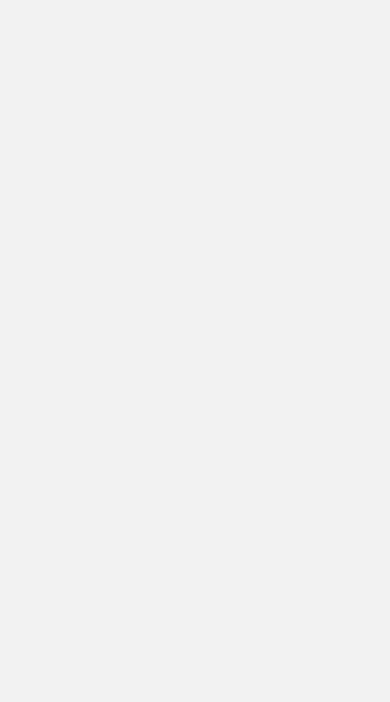
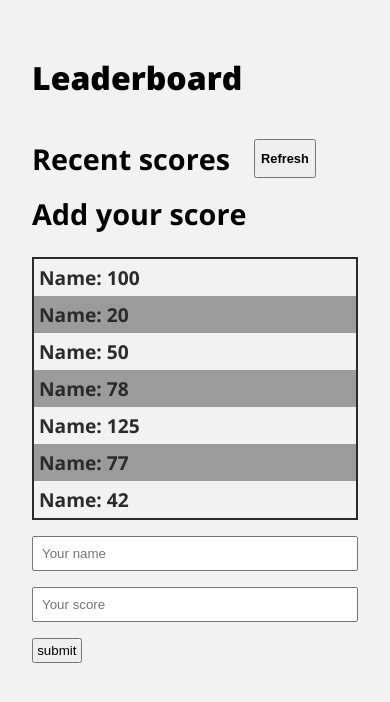
Before and after one commit to Lizdev-05/Leaderboard, a website built with webpack: page src/index.html in a window 390 px wide. Built offline with nearby package versions, Linux system fonts and the light colour scheme.

Commit message:
Add the html and styling

```diff
--- a/src/index.html
+++ b/src/index.html
@@ -6,6 +6,38 @@
     <title>Wbpack Exercise</title>
 </head>
 <body>
+   <section>
+    <h1 id="title">Leaderboard</h1>
+     <div class="main">
+       <div class="recent">
+         <h2>Recent scores</h2>
+         <button id="refresh-btn">Refresh</button>
+       </div>
+       <div class="add">
+         <h2>Add your score</h2>
+       </div>
+     </div>
+    <div class="scores">
+      <div class="score-list">
+        <ul>
+          <li>Name: 100</li>
+          <li>Name: 20</li>
+          <li>Name: 50</li>
+          <li>Name: 78</li>
+          <li>Name: 125</li>
+          <li>Name: 77</li>
+          <li>Name: 42</li>
+        </ul>
+      </div>
+      <div class="form-part">
+        <form action="">
+          <input type="text" placeholder="Your name"> <br>
+          <input type="text" placeholder="Your score"> <br>
+          <button id="submit-btn">submit</button>
+        </form>
+      </div>
+    </div>
 
+   </section>
 </body>
 </html>
--- a/src/style.css
+++ b/src/style.css
@@ -1,3 +1,130 @@
+@import url('https://fonts.googleapis.com/css2?family=Lato:wght@400;700&family=Open+Sans:wght@500;700;800&display=swap');
+*{
+    margin: 0;
+    padding: 0;
+    box-sizing: border-box;
+}
 body{
     background-color: #f2f2f2;
+    width: 1200px;
+    max-width: 100%;
+    margin: 3.5rem auto;
+    /* font-family: 'Lato', sans-serif; */
+    font-family: 'Open Sans', sans-serif;
 }
+
+section{
+    margin: 4rem;
+}
+
+#title{
+    font-size: 2rem;
+    font-weight: 800;
+}
+.main{
+    display: flex;
+    justify-content: space-around;
+    margin: 1.5rem 0;
+}
+
+.recent{
+    display: flex;
+}
+
+.recent h2{
+    font-size: 2.2rem;
+    font-weight: 700;
+}
+ #refresh-btn{
+  margin-left: 1.5rem;
+   padding: 5px;
+   font-weight: 700;
+   font-size: 0.8rem;
+}
+
+.add h2{
+    font-size: 2.2rem;
+    font-weight: 700;
+}
+
+.scores{
+    display: flex;
+    justify-content: space-around;
+
+}
+.score-list{
+    border: 2px solid #2b2b2b;
+    width: 35%;
+
+}
+.score-list li{
+    list-style: none;
+    padding: 5px;
+    font-size: 1.2rem;
+    font-weight: 700;
+}
+.score-list ul > li:nth-child(odd){
+    background-color: #f2f2f2;
+   color: #2b2b2b;
+  }
+
+  .score-list ul > li:nth-child(even) {
+    background-color: rgb(156, 155, 155);
+    color: #2a2a2a;
+  }
+
+
+.form-part{
+    width: 25%;
+}
+
+.form-part input{
+    width: 100%;
+    padding: 0.5rem;
+    margin-top: 1rem;
+}
+
+#submit-btn{
+
+    padding: 0.2rem;
+    margin-top: 1rem;
+   margin-left: 80%;
+}
+
+
+
+@media screen and (max-width: 768px){
+    body{
+        width: 100%;
+    }
+    section{
+        margin: 1rem 2rem;
+    }
+    .main{
+        flex-direction: column;
+    }
+    .recent{
+        margin: 1rem 0;
+    }
+    .recent h2{
+        font-size: 1.8rem;
+    }
+    .add h2{
+        font-size: 1.8rem;
+    }
+    .scores{
+        flex-direction: column;
+    }
+    .score-list{
+        width: 100%;
+    }
+    .form-part{
+        width: 100%;
+    }
+    .form-part input{
+        width: 100%;
+    }
+    #submit-btn{
+        margin-left: 0;
+    }
+}
```
